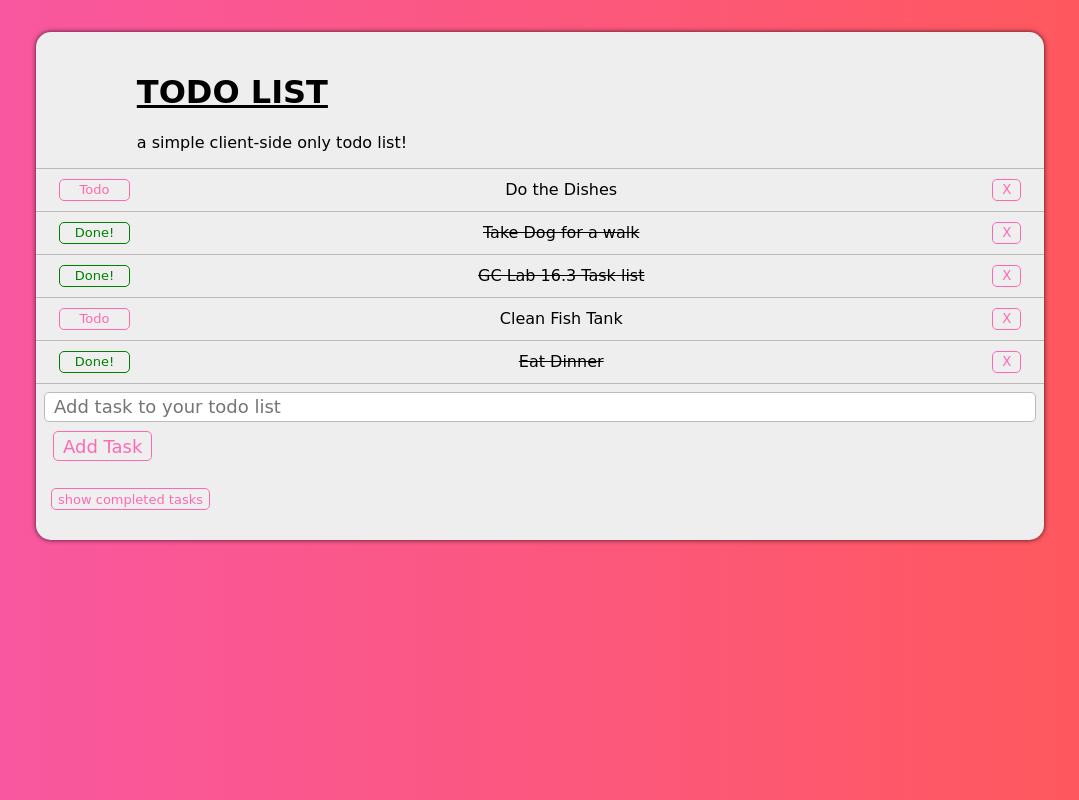
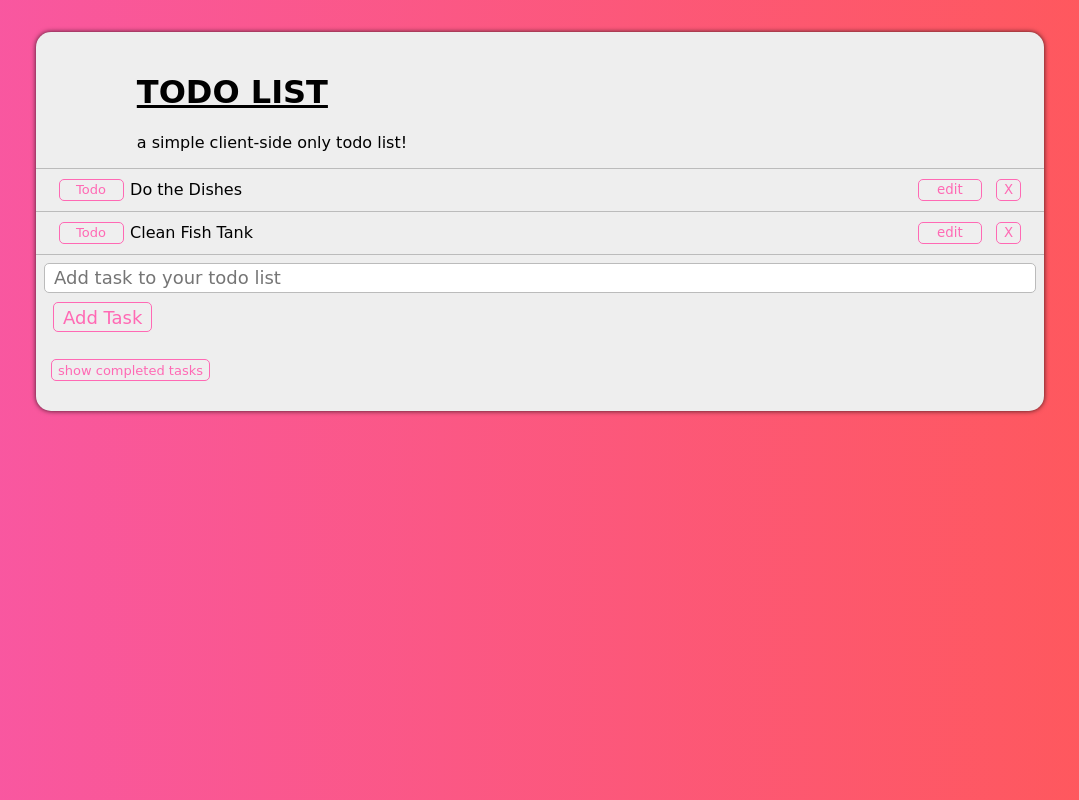
Before and after one commit to NicolasGerhardt/GC_Lab_16.3, an Angular app: page / in a window 1280 px wide. Shown: the whole page, without its empty margins (100-1179 px from the left). Built offline with nearby package versions, Linux system fonts and the light colour scheme.

Commit message:
Added feature to update tasks

```diff
--- a/src/app/app.component.html
+++ b/src/app/app.component.html
@@ -4,22 +4,25 @@
     <p>a simple client-side only todo list!</p>
   </div>
 
-<div class="">
-  <div class="task flex-parent" *ngFor="let task of tasks" [hidden]="task.completed && hideCompletedTasks">
+  <div class="task" *ngFor="let task of tasks; index as i"
+    [ngClass]="hideCompletedTasks && task.completed ? 'task-complete-hide' : ''">
     <button type="button" class="button btn-sm" (click)="toggleTask(task)"
       [ngClass]="task.completed ? 'task-btn-complete' : 'task-btn-todo'">
       {{ task.completed ? 'Done!' : 'Todo' }}
     </button>
-    <span class="task-text" [ngClass]="task.completed ? 'task-text-complete':''">
+    <span class="task-text" [ngClass]="i == editIndex ? 'task-text-edit' : ''"
+     [ngClass]="task.completed ? 'task-text-complete':''">
       {{ task.text }}
     </span>
-    <input class="button task-btn-remove" type="button" value="X" (click)="removeTask(task)" />
+
+    <input class="task-input" type="text" [(ngModel)]="task.text" [ngClass]="i == editIndex ? '' : 'task-input-edit'" />
+    <input class="button task-btn-right" type="button" value="edit" (click)="editTask(i)" />
+    <input class="button task-btn-right" type="button" value="X" (click)="removeTask(task)" />
   </div>
-</div>
 
-  <div class="add-task-container">
-    <input class="add-task-input" type="text" placeholder="Add task to your todo list" [(ngModel)]="newTask" />
-    <input class="button task-btn add-task-button" type="button" value="Add Task" (click)="addTask()" />
+  <div class="task-add-container">
+    <input class="task-input task-add-input" type="text" placeholder="Add task to your todo list" [(ngModel)]="newTask" />
+    <input class="button task-btn task-add-button" type="button" value="Add Task" (click)="addTask()" />
   </div>
 
   <div id="filter-container">
--- a/src/app/app.component.ts
+++ b/src/app/app.component.ts
@@ -27,14 +27,25 @@ export class AppComponent {
     }
   }
 
-  removeTask = (task: Task) => {
+  removeTask = (task:Task) => {
     this.tasks = this.tasks.filter( t => t != task);
+  }
+
+  editIndex:number = -1;
+
+  editTask = (index:number) => {
+    if (this.editIndex == -1) {
+      this.editIndex = index;
+    } else {
+      this.editIndex = -1;
+    }
   }
 
   hideCompletedTasks:boolean = true;
 
   toggleCompletedTasks = () => {
     this.hideCompletedTasks = !this.hideCompletedTasks;
+    console.log(this.hideCompletedTasks);
   }
 
 }
--- a/src/styles.css
+++ b/src/styles.css
@@ -30,14 +30,12 @@ body {
     color: #ff1493;
     border: 1px solid #ff1493;
     box-shadow: 2px 2px rgba(0,0,0,.3);
-  }
+}
 
-  .button:active {
-
+.button:active {
         color: #eee;
         background-color: #ff1493;
-
-  }
+}
 
 .task-list {
     background-color: #eee;
@@ -52,15 +50,24 @@ body {
     padding: 0.2em 1em;
     border-top: 1px solid #bbb;
     display: grid;
-    grid-template-columns: 2fr 20fr 1fr;
+    grid-template-columns: 2fr 20fr 2fr 1fr;
+}
+
+.task-complete-hide {
+    display: none;
 }
 
 .task-text {
     line-height: 1em;
-    margin: auto;
+    margin: auto 0;
 }
 
-.task-btn-remove {
+.task-text-edit {
+    display: none;
+}
+
+
+.task-btn-right {
     display:table-cell;
     align-self: right;
 }
@@ -94,13 +101,12 @@ body {
     background-color: darkgreen;
 }
 
-.add-task-container {
+.task-add-container {
     border-top: 1px solid #bbb;
     padding: 0.5em;
 }
-.add-task-input {
+.task-input {
     font-family: "Comic Sans MS", cursive, sans-serif;
-    font-size: large;
     display: block;
     border: 1px solid #bbb;
     padding: 0.2em 0.5em;
@@ -110,7 +116,17 @@ body {
     width: 100%;
     margin: auto;
 }
-.add-task-button {
+
+.task-add-input {
+    font-size: large;
+}
+
+.task-input-edit {
+    display: none;
+}
+
+
+.task-add-button {
     font-family: "Comic Sans MS", cursive, sans-serif;
     font-size: large;
     display: block;
```
